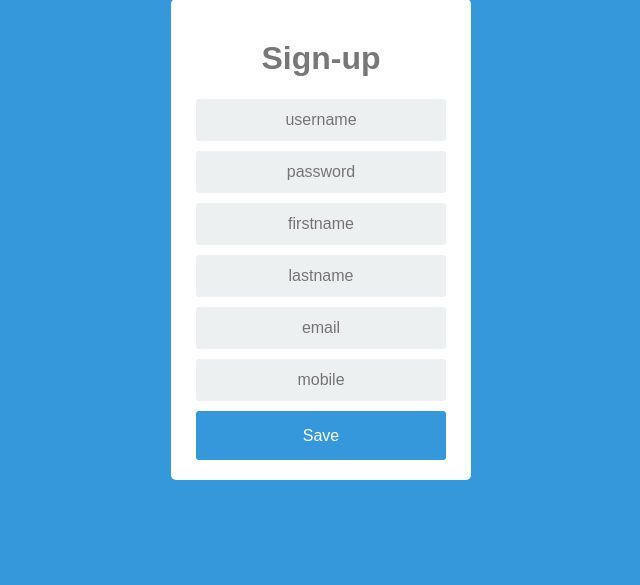
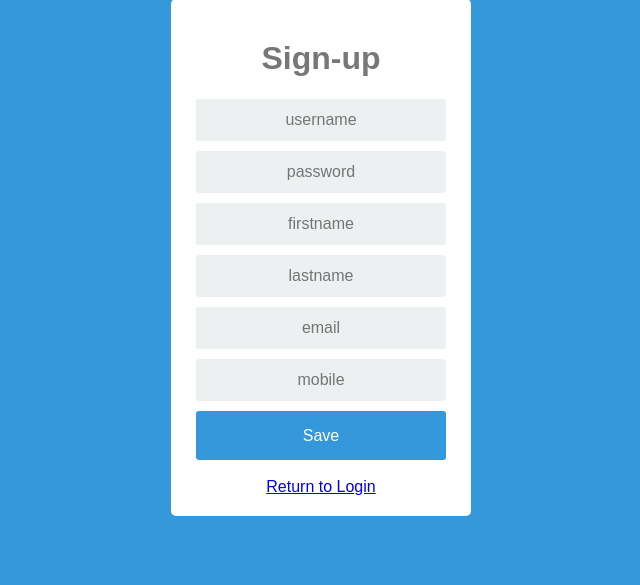
Before and after one commit to avikdeb/pythonwork, a Flask app: page /signup in a window 1280 px wide. Shown: the part 79-664 px from the top of the page, without its empty margins (319-959 px from the left). Run offline with Flask 2, Linux system fonts and the light colour scheme.

Commit message:
added -- link to home

```diff
--- a/managebill/templates/signup.html
+++ b/managebill/templates/signup.html
@@ -41,6 +41,9 @@
 
                 <input type="submit" value="Save" class="btn btn-primary btn-large btn-block" >
 
+				<br>
+				<a href="{{ url_for('home') }}">Return to Login</a>
+
 			</div>
 		</div>
 	</div>
```
